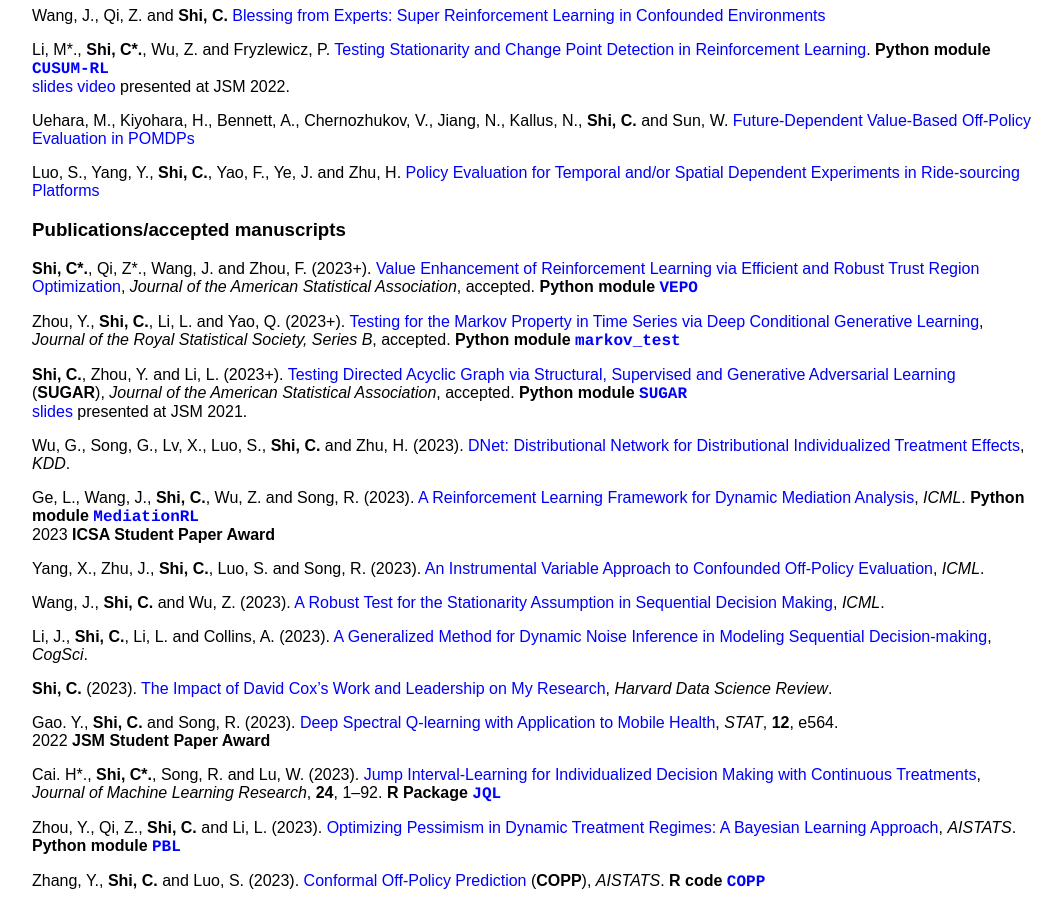
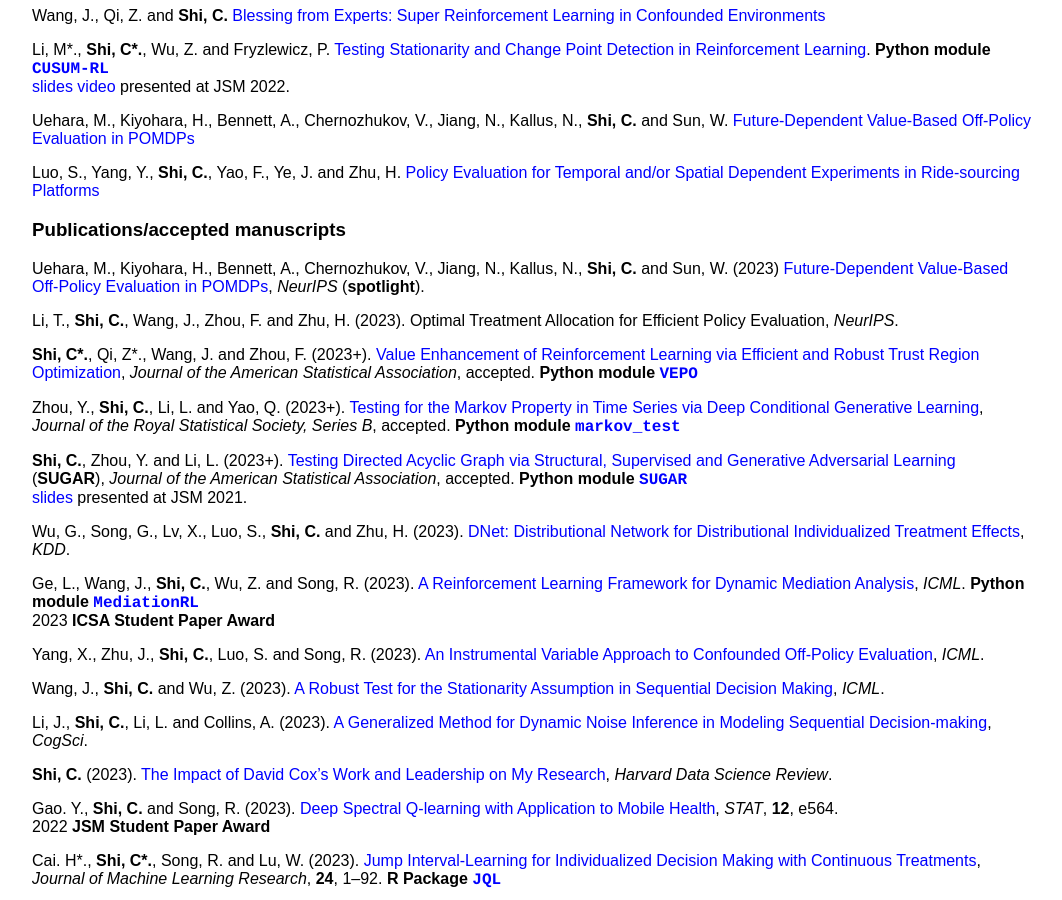
Before and after one commit to callmespring/callmespring.github.io, a Jekyll site: the page built from publication.md, in a window 1280 px wide and 900 px high, scrolled down 479 px. Shown: the whole window, without its empty margins (108-1170 px from the left). Built offline with Jekyll 4.4.1, drawn with Linux system fonts in a browser that asks for light colours.

Commit message:
Update publication.md

```diff
--- a/publication.md
+++ b/publication.md
@@ -37,6 +37,10 @@ Uehara, M., Kiyohara, H., Bennett, A., Chernozhukov, V., Jiang, N., Kallus, N.,
 Luo, S., Yang, Y., **Shi, C.**, Yao, F., Ye, J. and Zhu, H. [Policy Evaluation for Temporal and/or Spatial Dependent Experiments in Ride-sourcing Platforms](https://arxiv.org/pdf/2202.10887.pdf)
 
 ### Publications/accepted manuscripts
+
+Uehara, M., Kiyohara, H., Bennett, A., Chernozhukov, V., Jiang, N., Kallus, N., **Shi, C.** and Sun, W. (2023) [Future-Dependent Value-Based Off-Policy Evaluation in POMDPs](https://arxiv.org/pdf/2207.13081.pdf), _NeurIPS_ (**spotlight**).
+
+Li, T., **Shi, C.**, Wang, J., Zhou, F. and Zhu, H. (2023). Optimal Treatment Allocation for Efficient Policy Evaluation, _NeurIPS_.
 
 **Shi, C\*.**, Qi, Z\*., Wang, J. and Zhou, F. (2023+). [Value Enhancement of Reinforcement
 Learning via Efficient and Robust Trust
```
